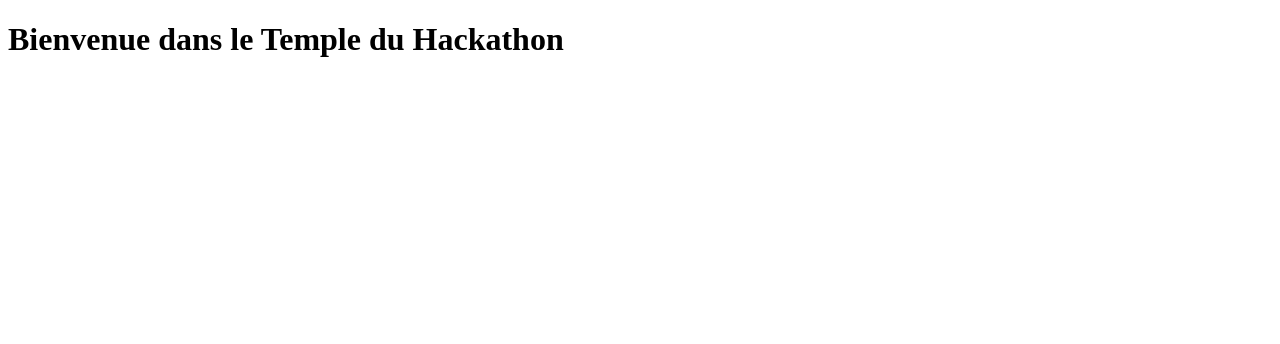
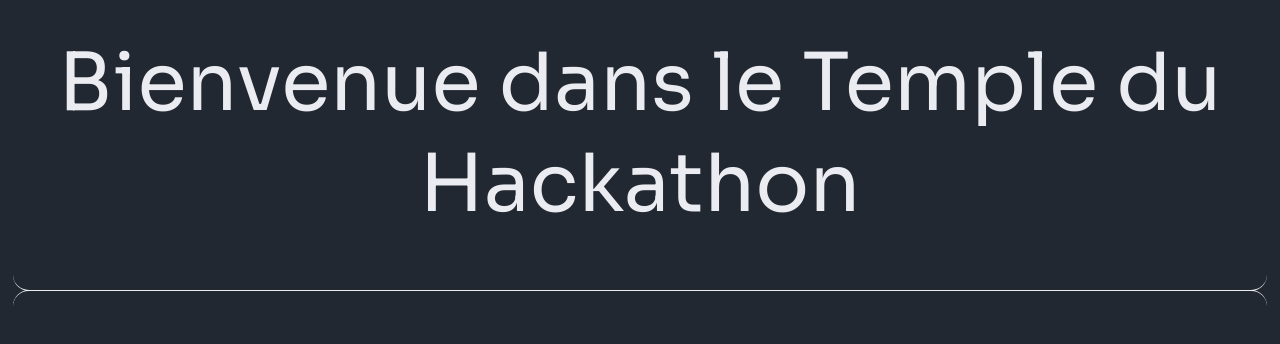
Before and after one commit to lePitch/FrontCheckpoint, an Angular app: page / in a window 1280 px wide. Shown: the top 344 px of the page. Built offline with nearby package versions, Linux system fonts and the light colour scheme; no server answers.

Commit message:
feat: main css direction

```diff
--- a/src/app/pages/equipe/equipe/details/details.component.html
+++ b/src/app/pages/equipe/equipe/details/details.component.html
@@ -1,5 +1,7 @@
 <h2>{{member.name}}</h2>
-<button (click)="delete()">Delete this member? :(</button>
+<div>
+  <button (click)="delete()" class="delete">Delete this member? :(</button>
+</div><br>
 <img src="{{member.avatar}}" alt="avatar of {{member.name}}">
 <h3>{{member.quote}}</h3>
 <p>{{member.activity}}</p>
--- a/src/app/pages/equipe/equipe/details/details.component.scss
+++ b/src/app/pages/equipe/equipe/details/details.component.scss
@@ -0,0 +1,12 @@
+img{
+  border-radius: 40px;
+}
+h2{
+  font-size: 3rem;
+}
+h3{
+  font-size: 1.5rem;
+}
+p{
+  font-size: 1.2rem;
+}
--- a/src/app/pages/equipe/equipe/equipe.component.html
+++ b/src/app/pages/equipe/equipe/equipe.component.html
@@ -1,5 +1,7 @@
 <h1>{{team.name}}</h1>
 <button routerLink="/team/create/{{team.id}}">Add a Member!</button>
-<div *ngFor="let member of team.members">
-  <app-details [member]="member"></app-details>
+<div class="list">
+  <div *ngFor="let member of team.members" class="member">
+    <app-details [member]="member"></app-details>
+  </div>
 </div>
--- a/src/app/pages/equipe/equipe/equipe.component.scss
+++ b/src/app/pages/equipe/equipe/equipe.component.scss
@@ -0,0 +1,12 @@
+.list{
+  display: flex;
+  justify-content: space-evenly;
+}
+.member{
+  text-align: center;
+  width: 460px;
+  background-color: var(--secondary-color);
+  padding: 20px;
+  border-radius:15px;
+  box-shadow: 0 10px 20px rgba(0,0,0,0.19), 0 6px 6px rgba(0,0,0,0.23);
+}
--- a/src/app/pages/equipe/equipe/equipe.component.ts
+++ b/src/app/pages/equipe/equipe/equipe.component.ts
@@ -16,8 +16,8 @@ export class EquipeComponent implements OnInit, OnChanges {
 
   ngOnInit(): void {
     this.route.paramMap.subscribe((params) => {
-    this.service.getTeamById(+params.get('id')).subscribe(
-      data => {this.team = data;}); } );
+      this.service.getTeamById(+params.get('id')).subscribe(
+        data => {this.team = data;}); } );
   }
   ngOnChanges(){
     this.route.paramMap.subscribe((params) => {
--- a/src/app/pages/hackathon/hackathon/equipelist/equipelist.component.html
+++ b/src/app/pages/hackathon/hackathon/equipelist/equipelist.component.html
@@ -1,3 +1,5 @@
-<div *ngFor="let team of teams" routerLink="/team/{{team.id}}">
-  <h2>{{team.name}}</h2>
+<div class="list">
+  <div *ngFor="let team of teams" routerLink="/team/{{team.id}}" class="title router">
+    <h2>{{team.name}}</h2>
+  </div>
 </div>
--- a/src/app/pages/hackathon/hackathon/equipelist/equipelist.component.scss
+++ b/src/app/pages/hackathon/hackathon/equipelist/equipelist.component.scss
@@ -0,0 +1,4 @@
+.list{
+  display: flex;
+  justify-content: space-evenly;
+}
--- a/src/app/pages/hackathon/hackathon/hackathon.component.html
+++ b/src/app/pages/hackathon/hackathon/hackathon.component.html
@@ -1,2 +1,6 @@
-<h1>{{hackathon.name}}</h1>
-<app-equipelist [teams]="hackathon.teams"></app-equipelist>
+<div class="title">
+  <h1>{{hackathon.name}}</h1>
+</div>
+<div class="list">
+  <app-equipelist [teams]="hackathon.teams"></app-equipelist>
+</div>
--- a/src/app/pages/home/homepage/hackathonlist/hackathonlist.component.html
+++ b/src/app/pages/home/homepage/hackathonlist/hackathonlist.component.html
@@ -1,3 +1,5 @@
-<div *ngFor="let hackathon of hackathons" routerLink="/hackathon/{{hackathon.id}}">
-  <h2>{{hackathon.name}}</h2>
+<div class="list">
+  <div *ngFor="let hackathon of hackathons" routerLink="/hackathon/{{hackathon.id}}" class="router">
+    <h2>{{hackathon.name}}</h2>
+  </div>
 </div>
--- a/src/app/pages/home/homepage/hackathonlist/hackathonlist.component.scss
+++ b/src/app/pages/home/homepage/hackathonlist/hackathonlist.component.scss
@@ -0,0 +1,5 @@
+.list{
+  display: flex;
+  justify-content: space-evenly;
+  font-size: 40px;
+}
--- a/src/app/pages/home/homepage/homepage.component.html
+++ b/src/app/pages/home/homepage/homepage.component.html
@@ -1,3 +1,6 @@
-<h1>Bienvenue dans le Temple du Hackathon</h1>
-
-<app-hackathonlist [hackathons]="hackathons"></app-hackathonlist>
+<div class="title">
+  <h1>Bienvenue dans le Temple du Hackathon</h1>
+</div>
+<div class="list">
+  <app-hackathonlist [hackathons]="hackathons"></app-hackathonlist>
+</div>
--- a/src/styles.scss
+++ b/src/styles.scss
@@ -1 +1,135 @@
 /* You can add global styles to this file, and also import other style files */
+@import url('https://fonts.googleapis.com/css2?family=Sora:wght@300;400&display=swap');
+@import url('https://fonts.googleapis.com/css2?family=Raleway&family=Sora:wght@300;400&display=swap');
+
+:root {
+  --primary-color: #222831;
+  --secondary-color: #393e46;
+  --thirdary-color: #424242;
+  --fourthary-color: #C1C2C3;
+  --fifthy-color: #ebecf1;
+  --sixty-color: #00adb5;
+  --seventy-color: #e4f9ff;
+  --heighty-color: #eeeeee;
+}
+
+body{
+  margin: 0px;
+  padding: 0px;
+  font-family: 'Sora';
+  background-color: var(--primary-color);
+}
+h2{
+  display: block;
+  max-width: 600px;
+  font-size: 4rem;
+    margin-block-start: 0.3em;
+    margin-block-end: 0.3em;
+    margin-inline-start: 0.3em;
+    margin-inline-end: 0.3em;
+    font-weight: bold;
+}
+
+p, h2, h3{
+  color: var(--fifthy-color);
+  font-family: 'Raleway';
+}
+h1{
+  color: var(--fifthy-color);
+  text-align: center;
+  font-size: 5rem;
+  margin-block-start: 0.4em;
+    padding-block-end: 0.7em;
+    margin-inline-start: 0,4px;
+    margin-inline-end: 0,4px;
+    font-weight: normal;
+    border-radius: 16px;
+    border-bottom: 1px solid var(--heighty-color);
+}
+h1:after {
+	content: '';
+  margin-block-start: 0.7em;
+  position: absolute;
+	display: block;
+  width: 98%;
+  height: 100%;
+	border-radius: 16px;
+	border-top: 1px solid var(--heighty-color);
+}
+
+.title{
+  margin: 1%;
+}
+button{
+  display: inline-block;
+  position: relative;
+  cursor: pointer;
+  height: 35px;
+  line-height: 35px;
+  padding: 0 1.5rem;
+  color: var(--thirdary-color);
+  font-size: 15px;
+  font-weight: 600;
+  font-family: 'Roboto', sans-serif;
+  letter-spacing: .8px;
+  text-align: center;
+  text-decoration: none;
+  text-transform: uppercase;
+  vertical-align: middle;
+  white-space: nowrap;
+  outline: none;
+  border: none;
+  user-select: none;
+  border-radius: 2px;
+  transition: all .3s ease-out;
+  box-shadow: 0 2px 5px 0 rgba(0,0,0,0.225);
+
+  &:hover { text-decoration: none; box-shadow: 0 4px 10px 0px rgba(0,0,0,0.225); }
+}
+
+.router{
+  position: relative;
+  cursor: pointer;
+  text-align: center;
+	outline: none;
+	letter-spacing: 1px;
+  padding: 12px 10px 10px;
+  margin-top: 50px;
+}
+
+.router::before,
+.router::after {
+	position: absolute;
+	top: 100%;
+	left: 0;
+	width: 100%;
+	height: 3px;
+	background: var(--heighty-color);
+	content: '';
+	-webkit-transition: -webkit-transform 0.3s;
+	-moz-transition: -moz-transform 0.3s;
+	transition: transform 0.3s;
+	-webkit-transform: scale(0.85);
+	-moz-transform: scale(0.85);
+	transform: scale(0.85);
+}
+
+.router::after {
+	opacity: 0;
+	-webkit-transition: top 0.3s, opacity 0.3s, -webkit-transform 0.3s;
+	-moz-transition: top 0.3s, opacity 0.3s, -moz-transform 0.3s;
+	transition: top 0.3s, opacity 0.3s, transform 0.3s;
+}
+
+.router:focus::before,
+.router:focus::after {
+	-webkit-transform: scale(1);
+	-moz-transform: scale(1);
+	transform: scale(1);
+}
+
+.router:hover::after,
+.router:focus::after {
+	top: 0%;
+	opacity: 1;
+}
```
